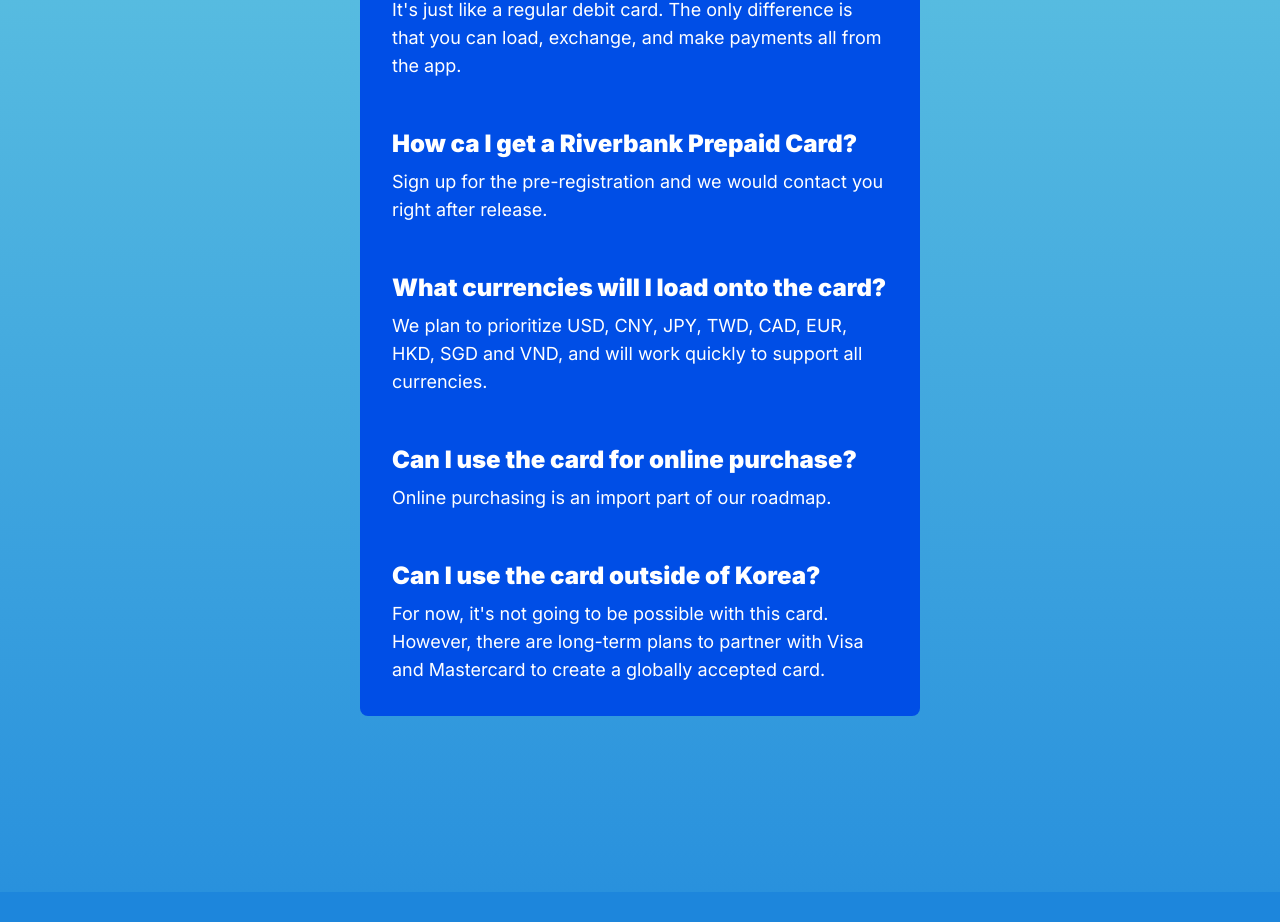
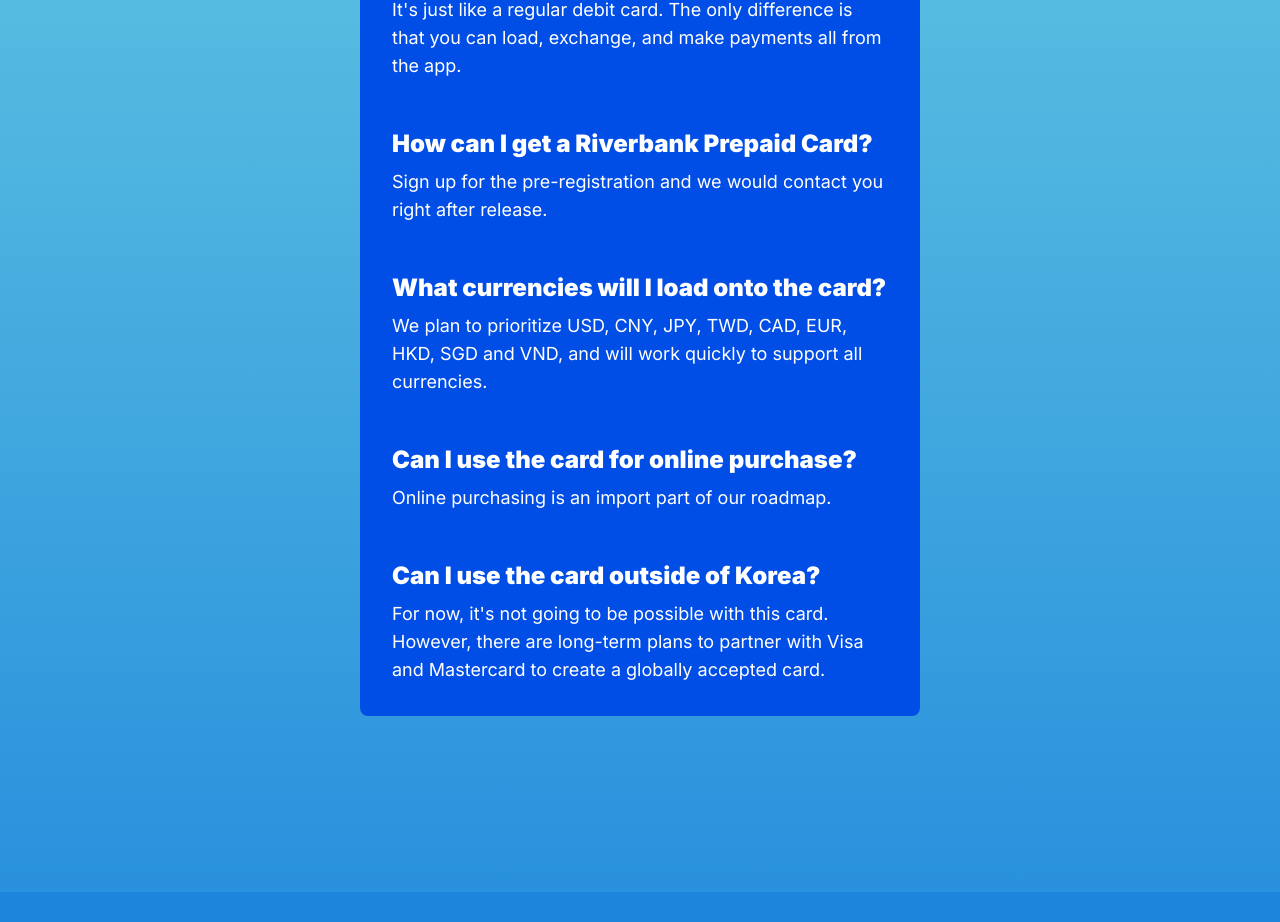
Before and after one commit to boohyunsik/riverbank-exchange-rate, a Next.js app: page / in a window 1280 px wide. Shown: the part 2553-3475 px from the top of the page. Built offline with nearby package versions, Linux system fonts and the light colour scheme.

Commit message:
fix: mistypo

```diff
--- a/app/page.tsx
+++ b/app/page.tsx
@@ -103,7 +103,7 @@
                         <p className="text-2xl font-black text-white mb-2">How does the Riverbank Prepaid Card Work?</p>
                         <p className="text-lg text-white mb-12">It&apos;s just like a regular debit card. The only
                             difference is that you can load, exchange, and make payments all from the app.</p>
-                        <p className="text-2xl font-black text-white mb-2">How ca I get a Riverbank Prepaid Card?</p>
+                        <p className="text-2xl font-black text-white mb-2">How can I get a Riverbank Prepaid Card?</p>
                         <p className="text-lg text-white mb-12">Sign up for the pre-registration and we would
                             contact you right after release.</p>
                         <p className="text-2xl font-black text-white mb-2">What currencies will I load onto the
```
